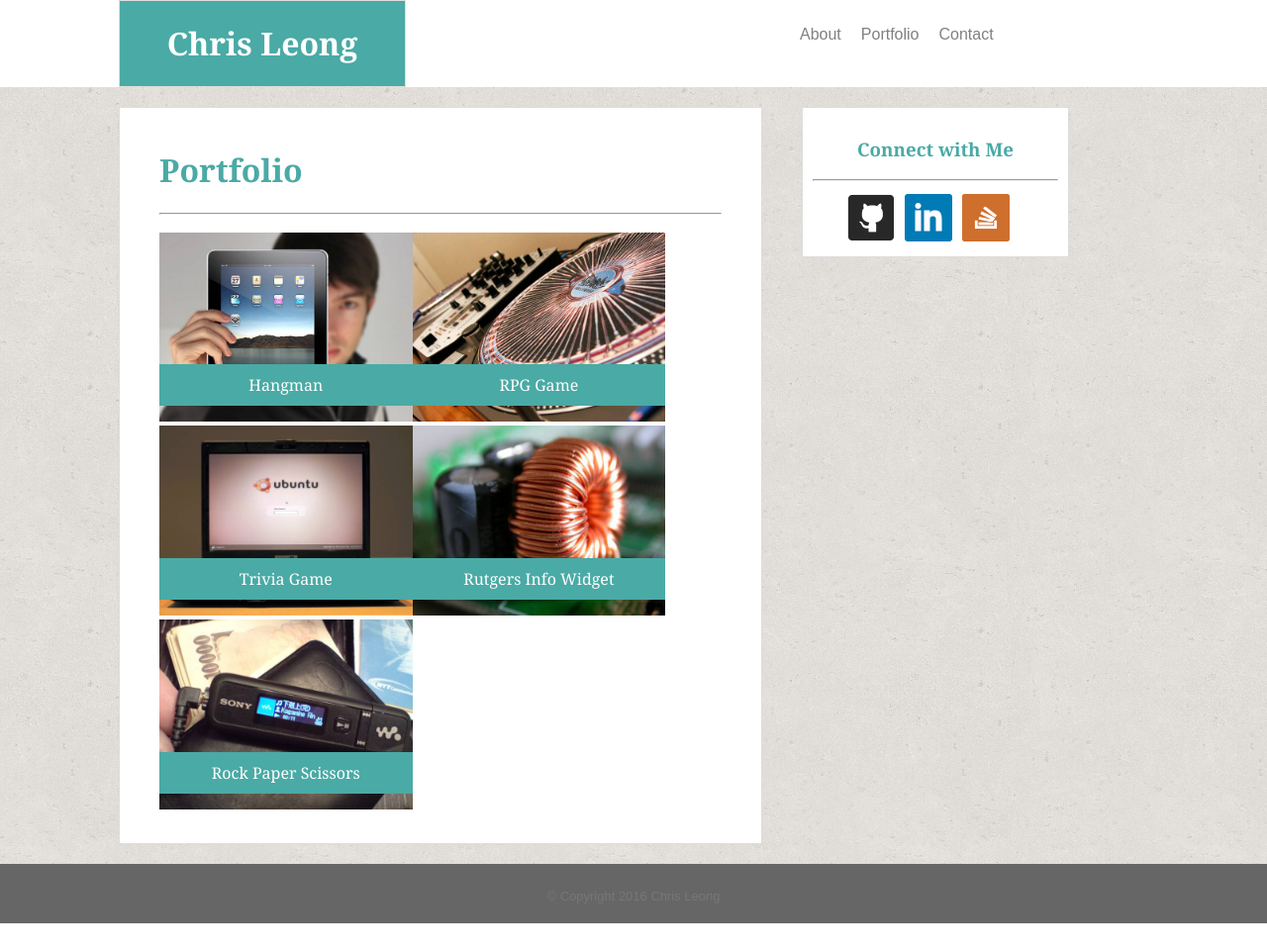
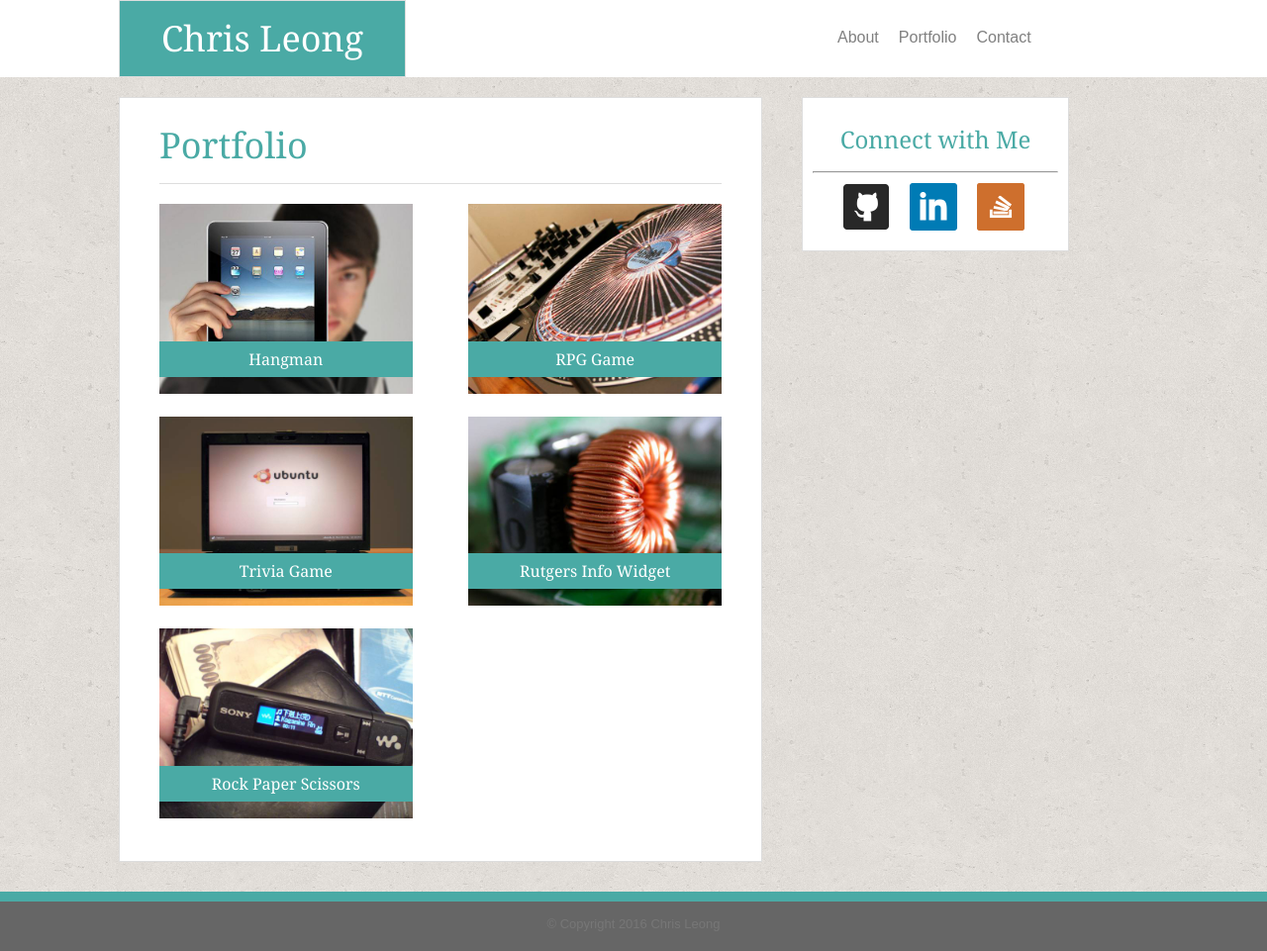
Before and after one commit to kjige/Basic-Portfolio, a PHP site: page /portfolio.html in a window 1280 px wide. Shown: the whole page at 99% size. Before the commit the page ends 933 px from the top, so only its background shows below. Run offline with PHP 8.4, Linux system fonts and the light colour scheme.

Commit message:
Tuesday push

```diff
--- a/assets/css/style.css
+++ b/assets/css/style.css
@@ -1,7 +1,6 @@
 * {
 	box-sizing: border-box;
-	/*margin: 0;*/
-	/*position: relative;*/
+	margin: 0;
 }
 
 html, body {
@@ -11,11 +10,11 @@ html, body {
 	width: 100%;
 }
 
-.header {
+header {
 	background: #ffffff;
 	width: 100%;
+	height: 30%;
 	float: left;
-	/*margin: 0;*/
 	padding: 0 0 0 120px;
 }
 
@@ -27,17 +26,24 @@ html, body {
 	float: left;
 	margin: 0px auto;
 	border: #dddddd solid 1px;
+	padding: 20px;
+}
+
+header h1 {
+	color: white;
+	font-family: 'Georgia', Times, Times New Roman, serif;
+	font-size: 36px;
 	padding: 0 20px 0 20px;
 }
 
-#myName {
-	color: white;
+hr {
+	noshade
 }
 
 nav {
 	float: left;
-	margin-left: 30%;
-	padding: 0px;
+	margin-left: 35%;
+	padding: 20px;
 }
 
 nav ul li {
@@ -45,7 +51,6 @@ nav ul li {
 	display: inline;
 	padding: 10px;
 	background: #ffffff;
-	/*margin-left: 0;*/
 	font-family: 'Arial', 'Helvetica Neue', Helvetica, sans-serif;
 }
 
@@ -57,75 +62,75 @@ a:link, a:visited {
 
 .aboutMe, .contact, .portfolio {
 	float: left;
+	display: block;
 	width: 650px;
 	background: #ffffff;
-	padding: 20px 40px 40px 40px;
+	padding: 10px 40px 40px 40px;
 	margin: 20px 20px 20px 120px;
 	border: #dddddd solid 1px;
 	font-family: 'Arial', 'Helvetica Neue', Helvetica, sans-serif;
 }
 
-h1 {
+section h1 {
 	color: #4aaaa5;
+	font-size: 36px;
+	padding: 20px 0;
+	border-bottom: 1px solid #dddddd;
+	font-style: bold;
 	font-family: 'Georgia', Times, Times New Roman, serif;
 }
 
 .selfPortrait {
 	float: left;
 	margin-right: 20px;
+	padding: 30px 0 0;
 }
 
 p {
-	padding: 0;
+	padding: 20px 0 0 0;
 	margin: 0;
+	font-family: 'Arial', 'Helvetica Neue', Helvetica, sans-serif;
 	line-height: 2em;
 }
 
 h3 {
 	color: #4aaaa5;
 	text-align: center;
+	font-size: 24px;
+	padding: 20px;
 	font-family: 'Georgia', Times, Times New Roman, serif;
 }
 
-.thumbRow {
-	/*display: inline-block;*/
-	/*float: left;*/
-	/*clear: both;
-	width: 50%;
-	margin: 0px;*/
-	/*z-index: 0;*/
-	/*background: #ddd;*/
+.left {
+	float: left;
+	width: 45%;
+	margin: 20px 0;
+	background: #eee;
+	position: relative;
+	display: block;
 }
 
-.thumb {
-	float: left;
+.right {
+	float: right;
 	width: 45%;
-	margin: 10px 0;
+	margin: 20px 0;
 	background: #eee;
 	position: relative;
+	display: block;
 }
 
 .portfolio img {
-	/*float: left;*/
-	/*position: relative;*/
-	/*margin: 10px auto;*/
 	width: 100%;
-	/*margin: 5%;*/
 	margin-bottom: -20px;
-	/*z-index: 10;*/
 }
 
 .label {
-	/*float: left;*/
 	clear: both;
-	/*z-index: 20;*/
 	padding: 10px;
 	width: 100%;
 	margin-top: 0px;
-	/*margin: 5%;*/
 	background: #4aaaa5;
 	position: absolute;
-	/*left: 0;*/
 	bottom: 0px;
 	text-align: center;
 	color: #ffffff;
@@ -137,25 +142,24 @@ aside {
 	width: 270px;
 	background: #ffffff;
 	padding: 10px;
-	margin: 20px 20px 20px 20px;
+	margin: 20px;
 	border: #dddddd solid 1px;
 }
 
 aside ul {
 	display: inline;
-	list-style: none;
 	margin: 0;
 	padding: 0;
 }
 
 aside ul li img {
-	margin: 5px;
-	padding: 0;
+	margin: 0;
+	padding: 10px;
 }
 
 #github-icon {
 	float: left;
-	margin-left: 35px;
+	margin-left: 20px;
 }
 
 #linkedin-icon {
@@ -172,12 +176,19 @@ h4 {
 }
 
 input {
-	background: #eee;
+	background: #ffffff;
+	width: 100%;
+	border: #dddddd solid 1px;
+	padding: 10px;
+	margin: -5px auto;
+	font-size: 18px;
 	font-family: 'Arial', 'Helvetica Neue', Helvetica, sans-serif;
 }
 
 textarea {
-	background: #eee;
+	background: #ffffff;
+	width: 100%;
+	border: #dddddd solid 1px;
 	font-family: 'Arial', 'Helvetica Neue', Helvetica, sans-serif;
 }
 
@@ -186,41 +197,48 @@ button {
 	padding: 10px;
 	background: #4aaaa5;
 	color: #ffffff;
+	border: #dddddd solid 1px;
 	font-family: 'Arial', 'Helvetica Neue', Helvetica, sans-serif;
 	font-size: 16px;
 	height: 50px;
 	margin-top: 10px;
 }
 
-.wrapper, {
+.wrapper {
 	min-height: 100%;
 	height: auto !important;
 	height: 100%;
-	margin: 0 auto -70px;
+	margin: 0 auto -60px;
 	padding: none;
 }
 
 .line {
-	/*clear: both;*/
+	clear: both;
 	padding-top: 10px;
 	background: #4aaaa5;
-	/*position: relative;*/
-	/*bottom: 0;*/
+	position: absolute;
+	top: 0;
 	height: 10px;
 	width: 100%;
 }
 
-/*.push {
+.footer, .push {
+	height: 70px;
+	position: relative;
 	clear: both;
-	height: 10px;
-}*/
+}
+
+.push {
+	clear: both;
+}
 
 .footer {
 	clear: both;
 	width: 100%;
-	position: relative;
+	bottom: 0;
+	left: 0;
 	margin-top: -60px;
-	padding-top: 20px;
+	padding-top: 0px;
 	height: 60px;
 	text-align: center;
 	background: #666666;
@@ -228,3 +246,8 @@ button {
 	font-family: 'Arial', 'Helvetica Neue', Helvetica, sans-serif;
 	font-size: small;
 }
+
+.copyright {
+	margin: 0 auto;
+	padding: 0;
+}
--- a/portfolio.html
+++ b/portfolio.html
@@ -2,13 +2,14 @@
 <html>
 <head>
 	<title>Portfolio</title>
+	<link rel="stylesheet" type="text/css" href="assets/css/reset.css">
 	<link rel="stylesheet" type="text/css" href="assets/css/style.css">
 </head>
 <body background="assets/images/cork-wallet.png">
 	<div class="wrapper">
-		<div class="header">
+		<header>
 			<div class="myName">
-				<h1 id="myName">Chris Leong</h1>
+				<h1>Chris Leong</h1>
 			</div>
 			<nav>
 				<ul>
@@ -17,51 +18,41 @@
 					<li><a href="contact.html">Contact</a></li>
 				</ul>
 			</nav>
-		</div>
-		<div class="portfolio">
+		</header>
+		<section class="portfolio">
 			<h1>Portfolio</h1>
-			<hr>
-			<!-- <div class="thumbRow"> -->
-				<div class="thumb">
+			<!-- <hr> -->
+				<div class="left">
 					<a href="#">
 						<img src="assets/images/technics-q-c-640-480-1.jpg" alt="Hangman">
 						<div class="label">Hangman</div>
 					</a>
 				</div>
-			<!-- </div> -->
-			<!-- <div class="thumbRow"> -->
-				<div class="thumb">
+				<div class="right">
 					<a href="#">
 						<img src="assets/images/technics-q-c-640-480-2.jpg" alt="RPG-game">
 						<div class="label">RPG Game</div>
 					</a>
 				</div>
-			<!-- </div> -->
-			<!-- <div class="thumbRow"> -->
-				<div class="thumb">
+				<div class="left">
 					<a href="#">
 						<img src="assets/images/technics-q-c-640-480-3.jpg" alt="Trivia-game">
 						<div class="label">Trivia Game</div>
 					</a>
 				</div>
-			<!-- </div> -->
-			<!-- <div class="thumbRow"> -->
-				<div class="thumb">
+				<div class="right">
 					<a href="#">
 						<img src="assets/images/technics-q-c-640-480-8.jpg" alt="Rutgers-info-widget">
 						<div class="label">Rutgers Info Widget</div>
 					</a>
 				</div>
-			<!-- </div> -->
-			<!-- <div class="thumbRow"> -->
-				<div class="thumb">
+				<div class="left">
 					<a href="#">
 						<img src="assets/images/technics-q-c-640-480-10.jpg" alt="Rock-paper-scissors">
 						<div class="label">Rock Paper Scissors</div>
 					</a>
 				</div>
-			<!-- </div> -->
-		</div>
+		</section>
 		<aside>
 			<h3>Connect with Me</h3>
 			<hr>
@@ -83,12 +74,11 @@
 				</li>
 			</ul>
 		</aside>
-		<!-- <div class="push"></div> -->
+		<div class="push"></div>
 	</div>
-	<div class="line">
-		<div class="footer">
+	<div class="footer">
+			<div class="line"></div>
 			<p>&#169; Copyright 2016 Chris Leong</p>
-		</div>
 	</div>
 </body>
 </html>
```
Also changed, not shown: contact.html (+14 -15 lines), index.html (+9 -10 lines), github-icon.png (deleted), 1 other file.
